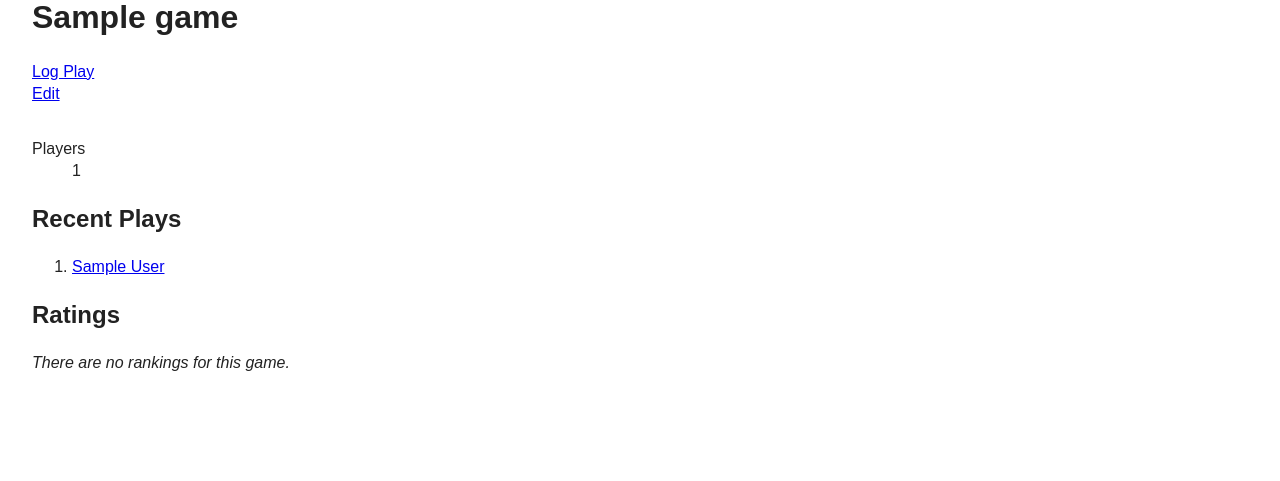
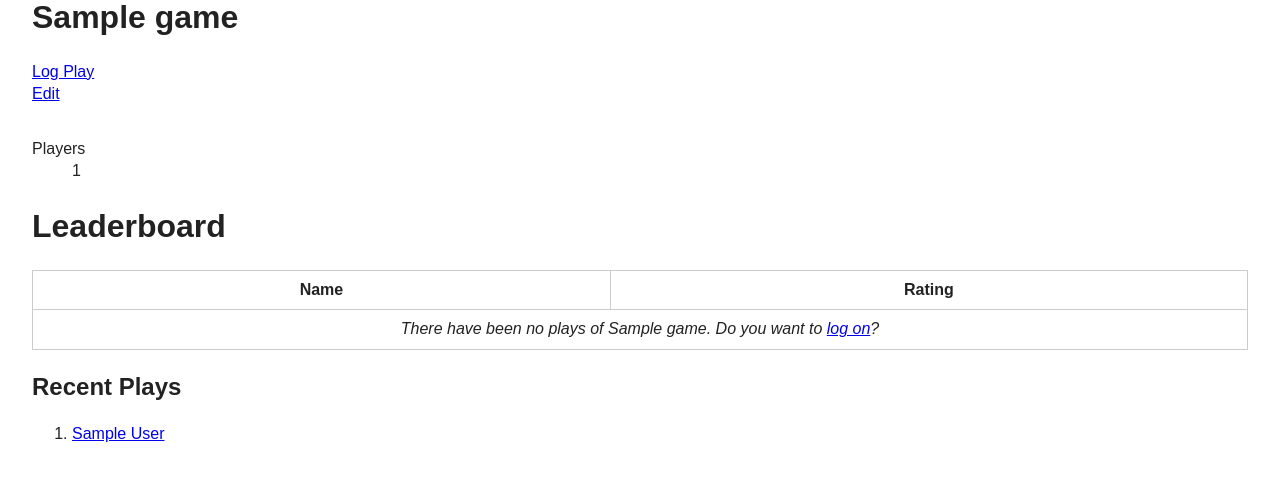
Before and after one commit to kevincarrogan/bogogger, a Django app: page /games/sample/ in a window 1280 px wide. Shown: the part 191-672 px from the top of the page. Run offline with Django 3.2, Linux system fonts and the light colour scheme; tables that the repository leaves empty hold one stand-in row (values such as "Sample post"); some libraries are stand-ins or nearby versions.

Commit message:
Moving around the ratings.

```diff
--- a/games/templates/games/game_detail.html
+++ b/games/templates/games/game_detail.html
@@ -27,6 +27,36 @@
     </dd>
 </dl>
 
+<section>
+    <h1>Leaderboard</h1>
+    <table class="{% if not ratings %}empty-table{% endif %}">
+        <thead>
+            <tr>
+                <th>Name</th>
+                <th>Rating</th>
+            </tr>
+        </thead>
+        <tbody>
+            {% for rating in ratings %}
+            <tr>
+                <td>
+                    <a href="{% url 'player_detail' slug=rating.player.slug %}">{{ rating.player }}</a>
+                </td>
+                <td>
+                    {{ rating.rating.rating }}
+                </td>
+            </tr>
+            {% empty %}
+            <tr>
+                <td colspan="1000">
+                    <em>There have been no plays of {{ game }}. Do you want to <a href="{% url 'game_play_create_from_game' slug=game.slug %}">log on</a>?</em>
+                </td>
+            </tr>
+            {% endfor %}
+        </tbody>
+    </table>
+</section>
+
 <h2>Recent Plays</h2>
 
 {% if recent_plays %}
@@ -46,19 +76,4 @@
     <p><em>There haven't been any plays of {{ game }}</em></p>
 {% endif %}
 
-<h2>Ratings</h2>
-{% if ratings %}
-<ol>
-    {% for rating in ratings %}
-    <li>
-        <a href="{% url 'player_detail' slug=rating.player.slug %}">{{ rating.player }}</a> - {{ rating.rating.rating }}
-    </li>
-    {% endfor %}
-</ol>
-{% else %}
-<p>
-    <em>There are no rankings for this game.</em>
-</p>
-{% endif %}
-
 {% endblock %}
```
